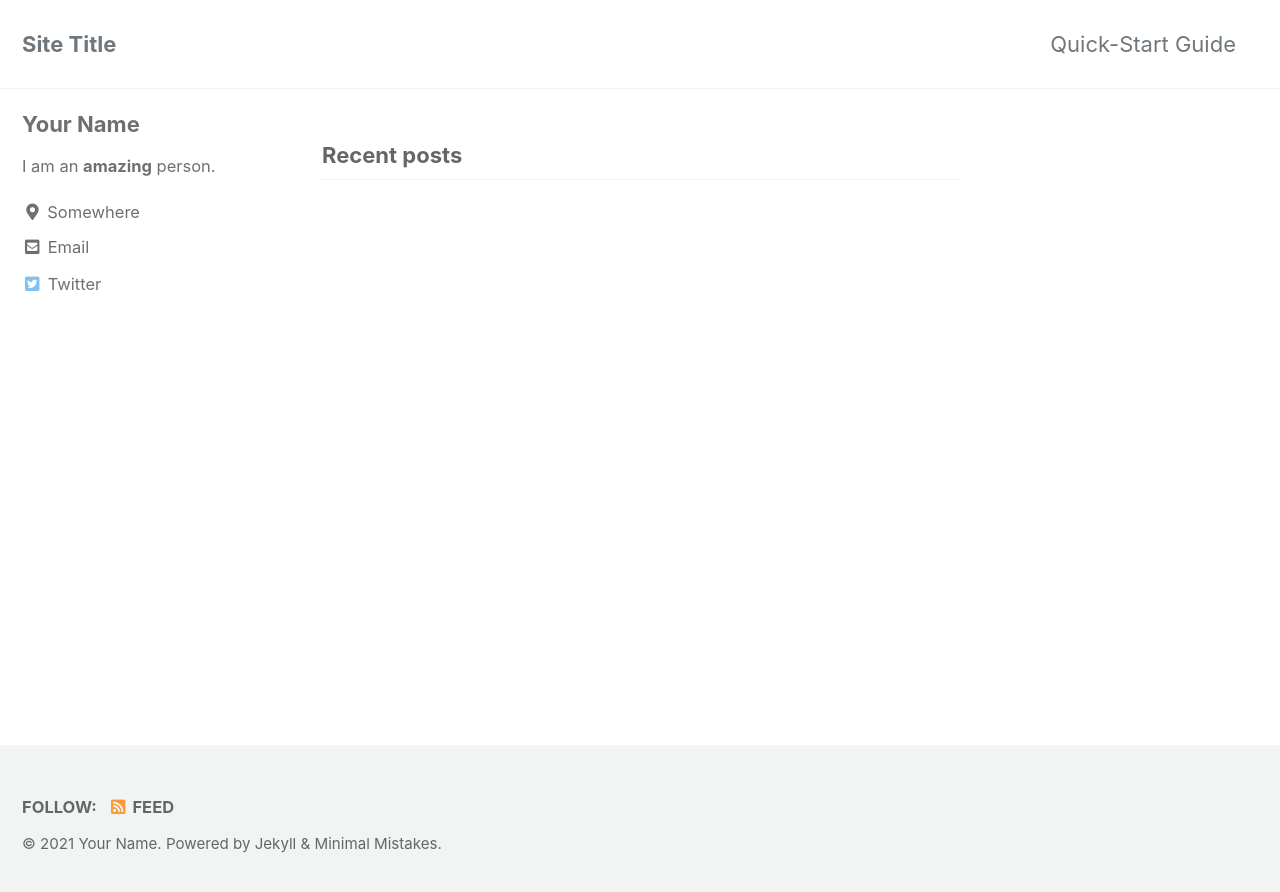
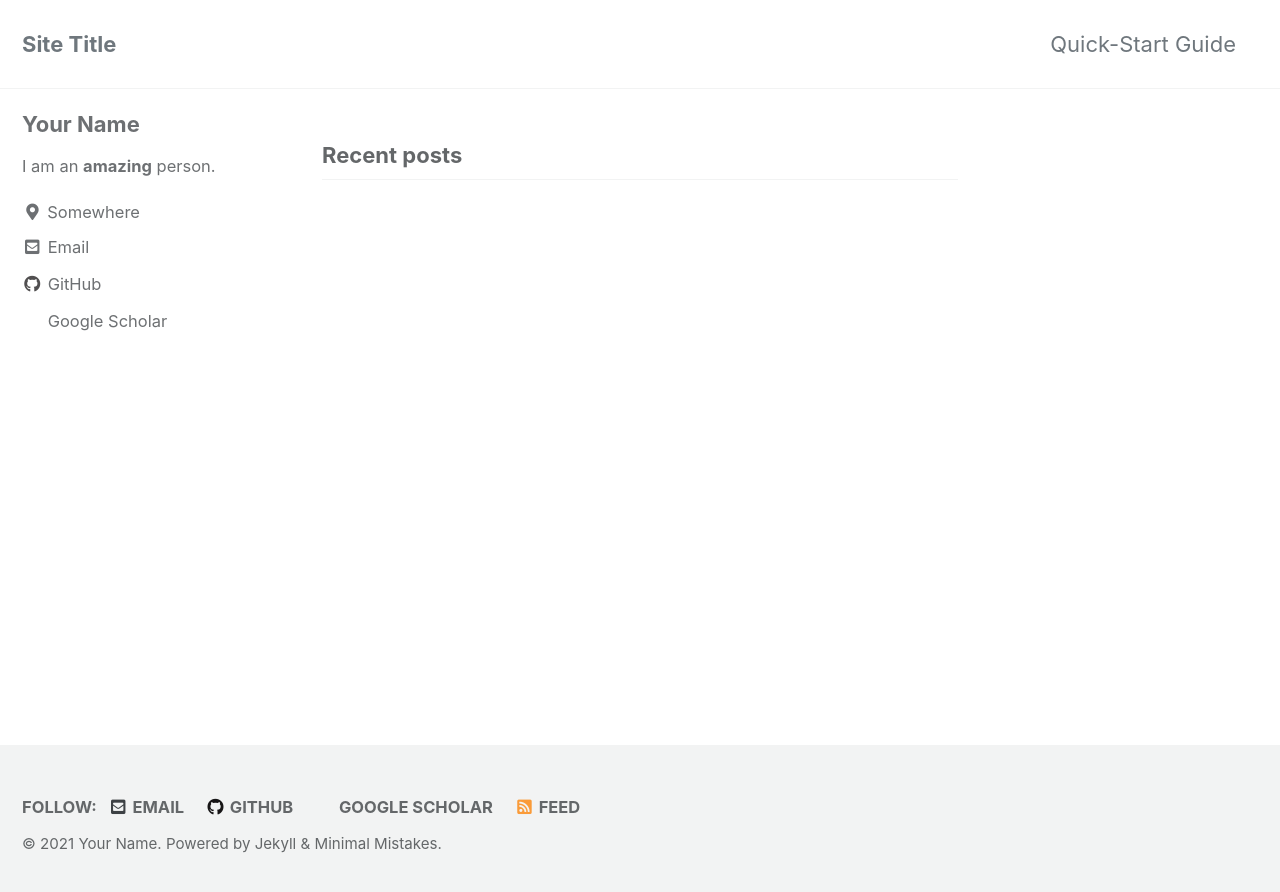
Before and after one commit to pcorlies/pcorlies.github.io, a Jekyll site: the page built from index.html, in a window 1280 px wide. Shown: the top 892 px of the page. Built offline with Jekyll 4.4.1, drawn with Linux system fonts in a browser that asks for light colours; cached includes are drawn as plain includes; the list of posts is cut into pages by our own code.

Commit message:
Update _config.yml

```diff
--- a/_config.yml
+++ b/_config.yml
@@ -110,42 +110,54 @@ author:
     - label: "Email"
       icon: "fas fa-fw fa-envelope-square"
       url: "pcorlies@mit.edu"
+    - label: "GitHub"
+      icon: "fab fa-fw fa-github"
+      url: "https://github.com/pcorlies"
+    - label: "Google Scholar"
+      icon: "fab fa-fw fa-graduation-cap"
+      url: "https://scholar.google.com/citations?hl=en&user=z7RLsiYAAAAJ"
     #- label: "Website"
       #icon: "fas fa-fw fa-link"
       # url: "https://your-website.com"
-    - label: "Twitter"
-      icon: "fab fa-fw fa-twitter-square"
-      url: "https://twitter.com/"
-    - label: "Facebook"
-      icon: "fab fa-fw fa-facebook-square"
+    #- label: "Twitter"
+    #  icon: "fab fa-fw fa-twitter-square"
+      # url: "https://twitter.com/"
+    #- label: "Facebook"
+    #  icon: "fab fa-fw fa-facebook-square"
       # url: "https://facebook.com/"
-    - label: "GitHub"
-      icon: "fab fa-fw fa-github"
-      # url: "https://github.com/"
-    - label: "Instagram"
-      icon: "fab fa-fw fa-instagram"
+    #- label: "Instagram"
+    #  icon: "fab fa-fw fa-instagram"
       # url: "https://instagram.com/"
 
 # Site Footer
 footer:
   links:
-    - label: "Twitter"
-      icon: "fab fa-fw fa-twitter-square"
-      # url:
-    - label: "Facebook"
-      icon: "fab fa-fw fa-facebook-square"
-      # url:
+    - label: "Email"
+      icon: "fas fa-fw fa-envelope-square"
+      url: "pcorlies@mit.edu"
     - label: "GitHub"
       icon: "fab fa-fw fa-github"
+      url: "https://github.com/pcorlies"
+    - label: "Google Scholar"
+      icon: "fab fa-fw fa-graduation-cap"
+      url: "https://scholar.google.com/citations?hl=en&user=z7RLsiYAAAAJ"
+    #- label: "Twitter"
+    #  icon: "fab fa-fw fa-twitter-square"
       # url:
-    - label: "GitLab"
-      icon: "fab fa-fw fa-gitlab"
+    #- label: "Facebook"
+    #  icon: "fab fa-fw fa-facebook-square"
       # url:
-    - label: "Bitbucket"
-      icon: "fab fa-fw fa-bitbucket"
+    #- label: "GitHub"
+    #  icon: "fab fa-fw fa-github"
       # url:
-    - label: "Instagram"
-      icon: "fab fa-fw fa-instagram"
+    #- label: "GitLab"
+    #  icon: "fab fa-fw fa-gitlab"
+      # url:
+    #- label: "Bitbucket"
+    #  icon: "fab fa-fw fa-bitbucket"
+      # url:
+    #- label: "Instagram"
+    #  icon: "fab fa-fw fa-instagram"
       # url:
 
 
```
